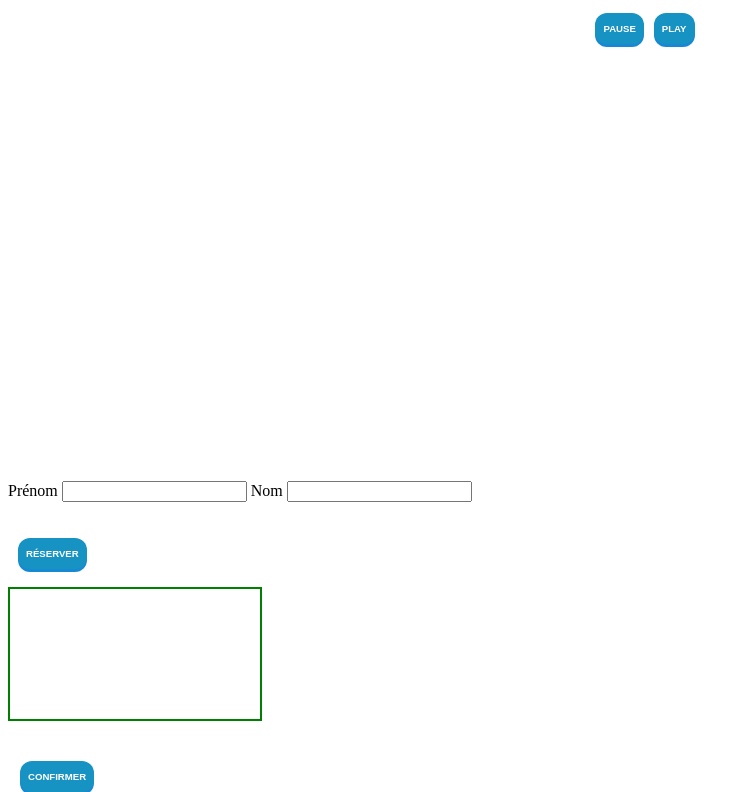
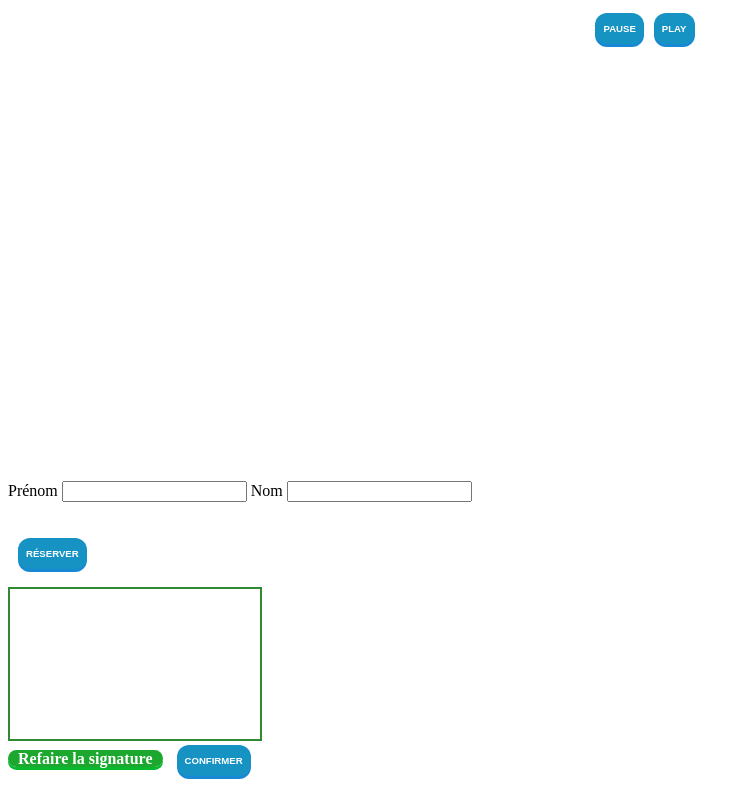
Before and after one commit to steimbeck/bike, a plain HTML site: page index.html in a window 1280 px wide. Shown: the part 607-1399 px from the top of the page, without its empty margins (0-750 px from the left). Drawn offline with nearby package versions, Linux system fonts and the light colour scheme; no server answers.

Commit message:
mise a jour canvas

```diff
--- a/JS/canvas.js
+++ b/JS/canvas.js
@@ -3,7 +3,7 @@ class SignCanvas {
 
     constructor() {
         this.sign = document.getElementById("canvas");
-        this.context =this.sign.getContext('2d');
+        this.ctx = this.sign.getContext('2d');
         this.ctx.strokeStyle = '#006400';
         this.ctx.lineWidth = 4;
         this.draw = false;
@@ -12,9 +12,9 @@ class SignCanvas {
             y: 0
         };
         this.lastPosition = this.mousePosition;
-        this.clearButton = document.getElementById("clean");
+        this.clearButton = document.getElementById("cleansign");
         this.sign.width = 220;
-        this.sign.height = 180;
+        this.sign.height = 200;
     }
 
     //Gestion des événements
@@ -32,7 +32,7 @@ class SignCanvas {
         });
 
         // this.canvas.addEventListener("mouseup", function (e) {
-        //     self.draw = false;
+        //     pen.draw = false;
         // });
         document.addEventListener("mouseup", (e) => {
                 pen.draw = false;
@@ -41,7 +41,7 @@ class SignCanvas {
 
 
 
-  //Effacer
+  //Effacer la signature
         this.clearButton.addEventListener("click", (e) => {
             pen.clearsign()
         });
@@ -78,5 +78,5 @@ class SignCanvas {
 
 }
 
-var obj = new SignCanvas();
+let obj = new SignCanvas();
 obj.moveSign();
--- a/JS/map.js
+++ b/JS/map.js
@@ -9,7 +9,7 @@ class Mapview {
 
             L.tileLayer('https://{s}.tile.openstreetmap.fr/osmfr/{z}/{x}/{y}.png', {
                 maxZoom: 20
-            }).addTo(map);
+            }).addTo(map)
 
 
 
@@ -50,21 +50,24 @@ class Mapview {
                 } of stations) {
                 L.marker([lat, lng], {
                     icon: greenIcon
-                }).on("click", () => this.onClick(station)).addTo(map)
+                }).on("click", () => this.onClick(station)).addTo(map).bindPopup( `Station :   ${station.name},<br><br>  Adresse: ${station.address},<br><br> Nombre de vélos disponibles  : ${station.available_bikes}`)
+
 
 
                   if (station.available_bikes === 0) {
 
                     L.marker([lat, lng], {
                         icon: redIcon
-                    }).on("click", () => this.onClick(station)).addTo(map)
+                    }).on("click", () => this.onClick(station)).addTo(map).bindPopup( `Station :   ${station.name},<br><br>  Adresse: ${station.address},<br><br> Nombre de vélos disponibles  : ${station.available_bikes}`)
+
 
 
                 } else if (station.available_bikes < 5){
 
                         L.marker([lat, lng], {
                             icon: orangeIcon
-                        }).on("click", () => this.onClick(station)).addTo(map)
+                        }).on("click", () => this.onClick(station)).addTo(map).bindPopup( `Station :   ${station.name},<br><br>  Adresse: ${station.address},<br><br> Nombre de vélos disponibles  : ${station.available_bikes}`)
+
 
                 };
 
--- a/css/bike.css
+++ b/css/bike.css
@@ -80,7 +80,7 @@ img
 #map
 {
     height:400px;
-    width:100%;
+    width:50%;
 
 
 
@@ -91,11 +91,38 @@ img
 #canvas{
 
 width: 250px;
-height: 130px;
-border:2px solid green;
+height: 150px;
+border:2px solid  rgb(49, 138, 49);
 
 }
 
+#cleansign
+{
+     border:2px solid rgb(6, 110, 23);
+     background-color: rgb(28, 167, 47);
+     box-shadow: 0px 3px rgb(8, 184, 46);
+     padding-left: 10px;
+     padding-right: 10px;
+     color: white;
+     cursor:pointer;
+     border:none;
+     font-weight: bold;
+     border-radius:12px ;
+     -webkit-border-radius:12px ;
+     -moz-border-radius:12px ;
+     -ms-border-radius:12px ;
+     -o-border-radius:12px ;
+}
+#cleansign:hover
+{
+
+    transform:translateY();
+
+    -moz-transform:translateY();
+    -ms-transform:translateY();
+    -o-transform:translateY();
+    -webkit-transform:translateY();
+}
 @media screen and (max-width:1160px){
 
     #previous
--- a/index.html
+++ b/index.html
@@ -44,12 +44,12 @@
                 <input id="lastName" />
             </label>
         </form><br><br>
-        <button id="submit">réserver</button><br><br>
-    </div>
-    <div id="canvas">
-        <canvas> </canvas>
-        <span id="cleansign"></span><br>
-        <button id="confirmation">confirmer</button><br>
+        <button id="submit">réserver</button>
+    </div><br>
+    <div>
+        <canvas id="canvas"></canvas><br>
+        <span id="cleansign">Refaire la signature</span>
+        <button id="confirmation">confirmer</button>
     </div>
 
 
@@ -61,9 +61,9 @@
 <script src="https://unpkg.com/leaflet@1.6.0/dist/leaflet.js"
 integrity="sha512-gZwIG9x3wUXg2hdXF6+rVkLF/0Vi9U8D2Ntg4Ga5I5BZpVkVxlJWbSQtXPSiUTtC0TjtGOmxa1AJPuV0CPthew=="
 crossorigin=""></script>
-<script src="JS/canvas.js"></script>
 <script src="JS/diaporama.js"></script>
 <script src="JS/map.js"></script>
+<script src="JS/canvas.js"></script>
 
 </body>
 </html>
```
Also changed, not shown: package.json (deleted, +0 -20 lines).
